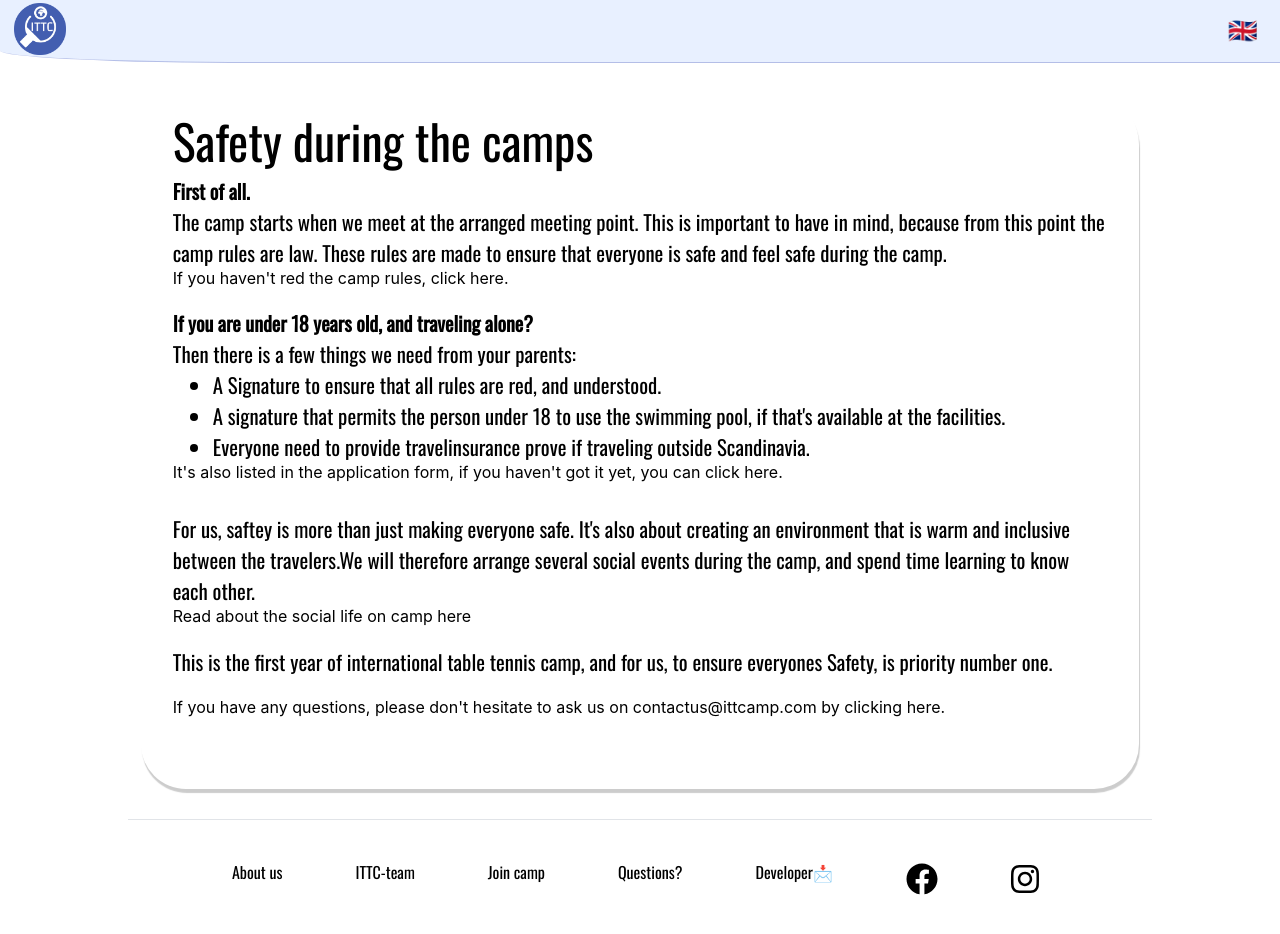
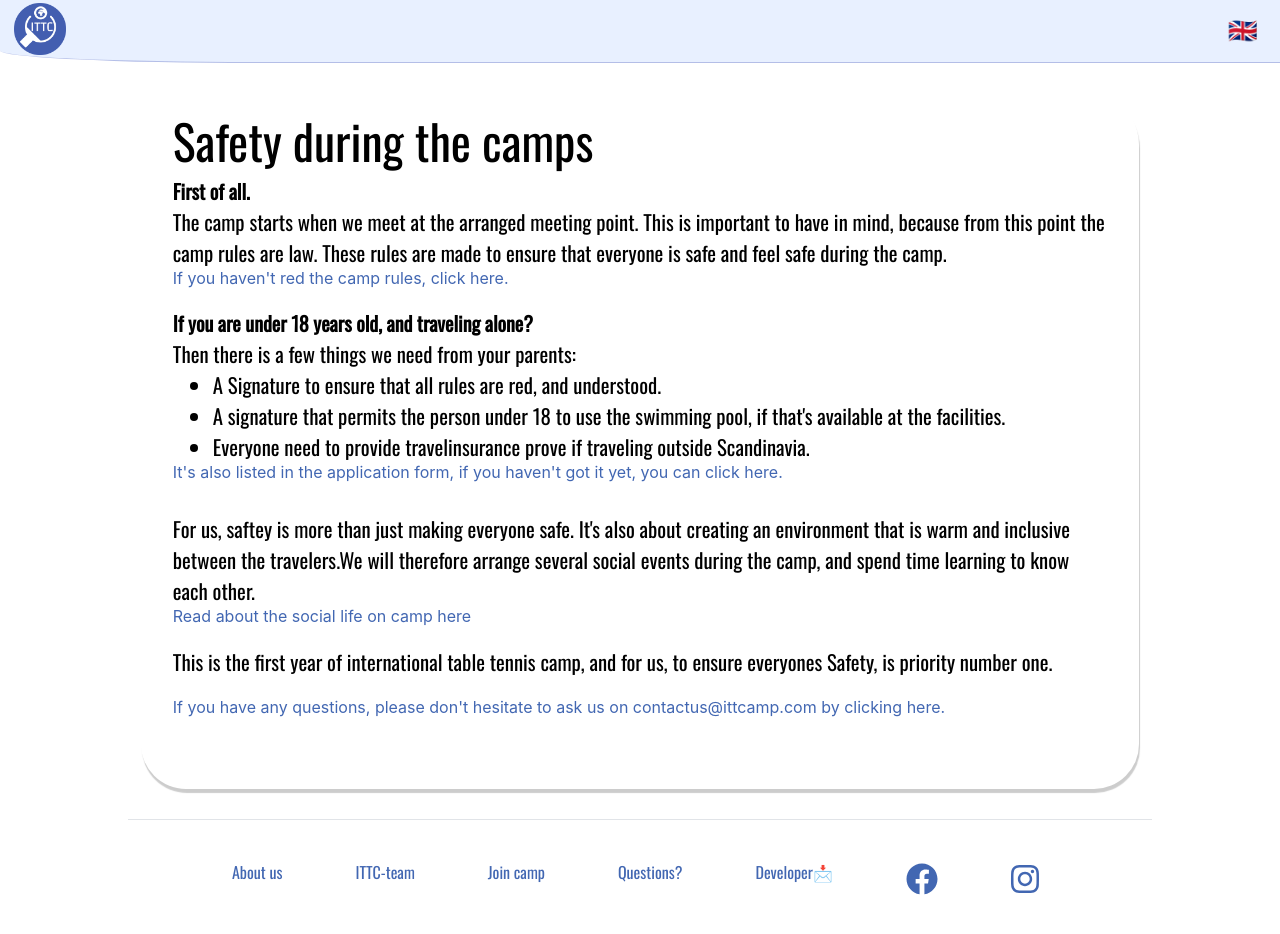
Before and after one commit to mikkelgud/InternationalTableTennisCamp, a React (Create React App) app: page /safety in a window 1280 px wide. Shown: the top 934 px of the page. Built offline with nearby package versions, Linux system fonts and the light colour scheme.

Commit message:
Some important things I had to do. All links is now working but styling is still a little so so. Have to ask a designer for this...

```diff
--- a/src/components/AboutUs.js
+++ b/src/components/AboutUs.js
@@ -74,7 +74,7 @@ export default function AboutUs(props) {
         <StyledText>
           Our goal is to make the most developing, higest quality and greatest socially table tennis camps in the world for everyone, at any level.
           We wanna make great experiences where people from all over the world, get togheter for one common goal.
-          Everyone in the ITTC-team are ambitious people who aim high, and belive we will reach our goal one time in the future.
+          Everyone in the ITTC-team are ambitious people who aim high. We all hope and belive that one time in the future, we can reach that goal.
           We will start small and try to build it step by step, so every camp can be at the highest quality from the start.
         </StyledText>
         <br />
@@ -82,7 +82,8 @@ export default function AboutUs(props) {
         <StyledText>
           We in International table tennis camp will deliver the higest level of practice for all levels.
           With a proffesional practice program, world-class coaches, custom sparring,
-          the best possible facilities and a positiv and high-skilled team with great spirit we hope to make an unforgettable experience for every participant.
+          the best possible facilities and a high-skilled team with great spirit,
+           we hope to make an unforgettable experience for every participant.
           We have a goal that everyone of our camp members, will reach the next step in their table tennis career during our camps.
           And we are sure that with the new knowledge absored and with the right guidance,
           it will be clear what you have to work with in the future.
--- a/src/components/Safety.js
+++ b/src/components/Safety.js
@@ -2,13 +2,12 @@ import React from 'react';
 import { StyledTextSectionHeader } from '../styleguides/StyledSectionHeader';
 import StyledDiv from '../styleguides/StyledTextBoxDiv';
 import { StyledText } from '../styleguides/StyledText';
-import { StyledLink } from '../styleguides/StyledLink';
 import { StyledATagLink } from '../styleguides/StyledATagLink';
 import { StyledH3 } from '../styleguides/Styledh3';
 import { ScrollTop } from '../utils/ScrollToTopp';
 import ApplicationForm from "../Assets/ApplicationITTCAMP.docx";
 
-export default function Safety() {
+export default function Safety(props) {
     ScrollTop();
     return (
         <StyledDiv>
@@ -19,7 +18,7 @@ export default function Safety() {
                 This is important to have in mind, because from this point the camp rules are law.
                 These rules are made to ensure that everyone is safe and feel safe during the camp.
             </StyledText>
-            <StyledLink to="/stay/rules"> If you haven't red the camp rules, click here.</StyledLink>
+            <StyledATagLink onClick={() => { props.history.push("/stay/rules"); }}>If you haven't red the camp rules, click here.</StyledATagLink>
             <br />
             <br />
             <StyledText>
@@ -43,7 +42,7 @@ export default function Safety() {
                 {/* In this camp we want to cross those borders, and make everyone feel like a worthy part of the group. */}
                 We will therefore arrange several social events during the camp, and spend time learning to know each other.
             </StyledText>
-            <StyledLink to="/stay/Norway/social">Read about the social life on camp here</StyledLink>
+            <StyledATagLink onClick={() => { props.history.push("/stay/Norway/social"); }}>Read about the social life on camp here</StyledATagLink>
             <br/>
             <br/>
             <StyledText>
--- a/src/styleguides/StyledATagLink.js
+++ b/src/styleguides/StyledATagLink.js
@@ -2,9 +2,9 @@ import styled from 'styled-components';
 
 export const StyledATagLink = styled.a`
 text-decoration: none;
-  color: black;
+    color: #4267b2;
   cursor: pointer;
   &:hover{
-    color: #4267b2;
+    color: black;
   }
 `
```
